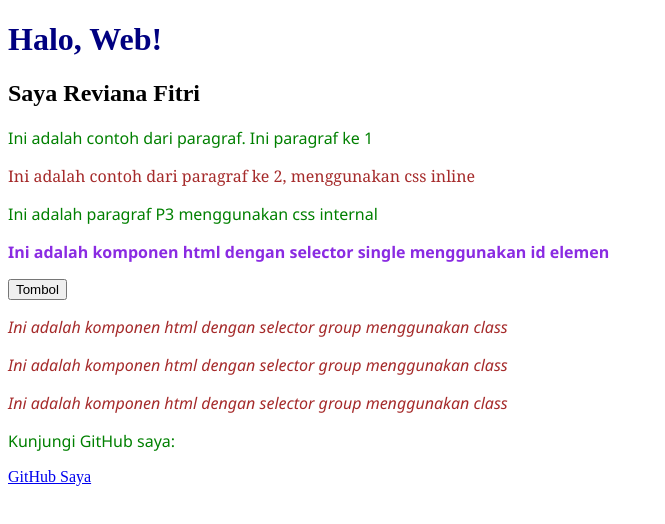
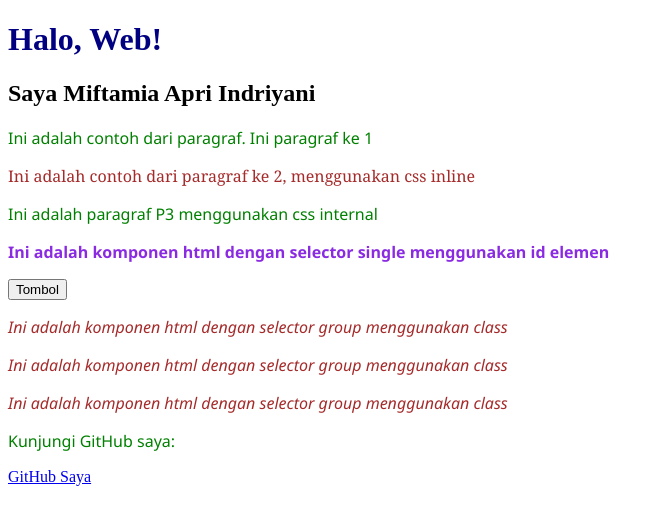
Before and after one commit to Miftamia/miftamia.github.io, a plain HTML site: page index.html in a window 1280 px wide. Shown: the whole page, without its empty margins (0-665 px from the left). Drawn offline with Linux system fonts and the light colour scheme.

Commit message:
Update index.html

```diff
--- a/index.html
+++ b/index.html
@@ -31,7 +31,7 @@
 
 <body>
     <h1>Halo, Web!</h1>
-    <h2>Saya Reviana Fitri</h2>
+    <h2>Saya Miftamia Apri Indriyani</h2>
 
     <p>Ini adalah contoh dari paragraf. Ini paragraf ke 1</p>
     <p style="color:brown; font-family:Georgia, 'Times New Roman', Times, serif">Ini adalah contoh dari
```
